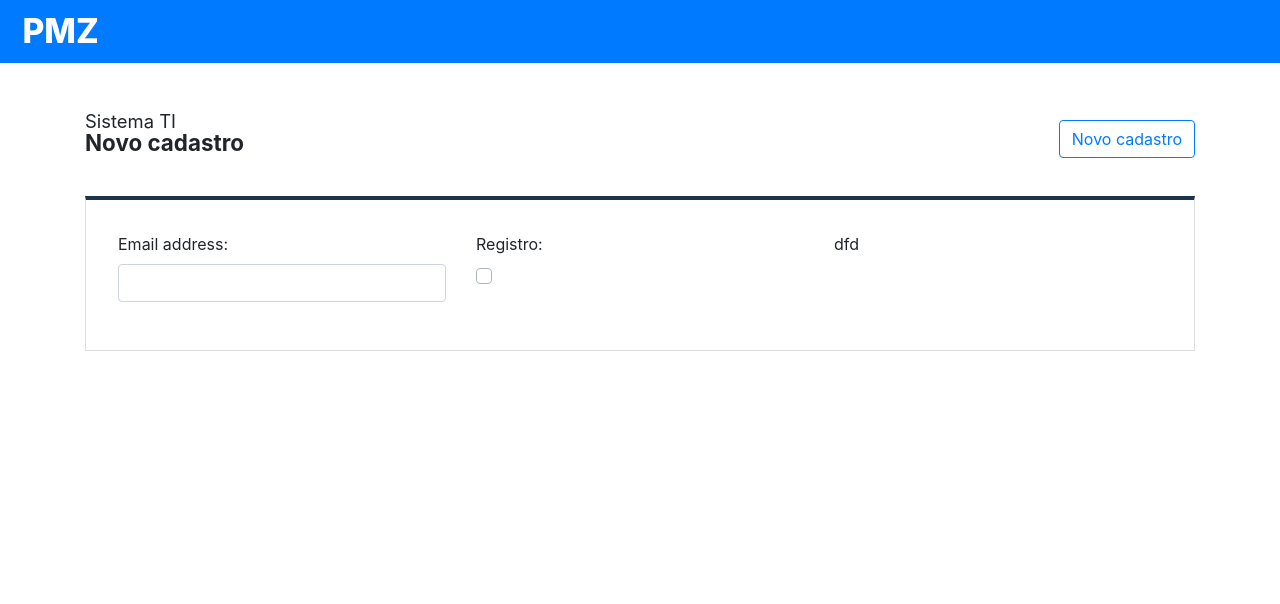
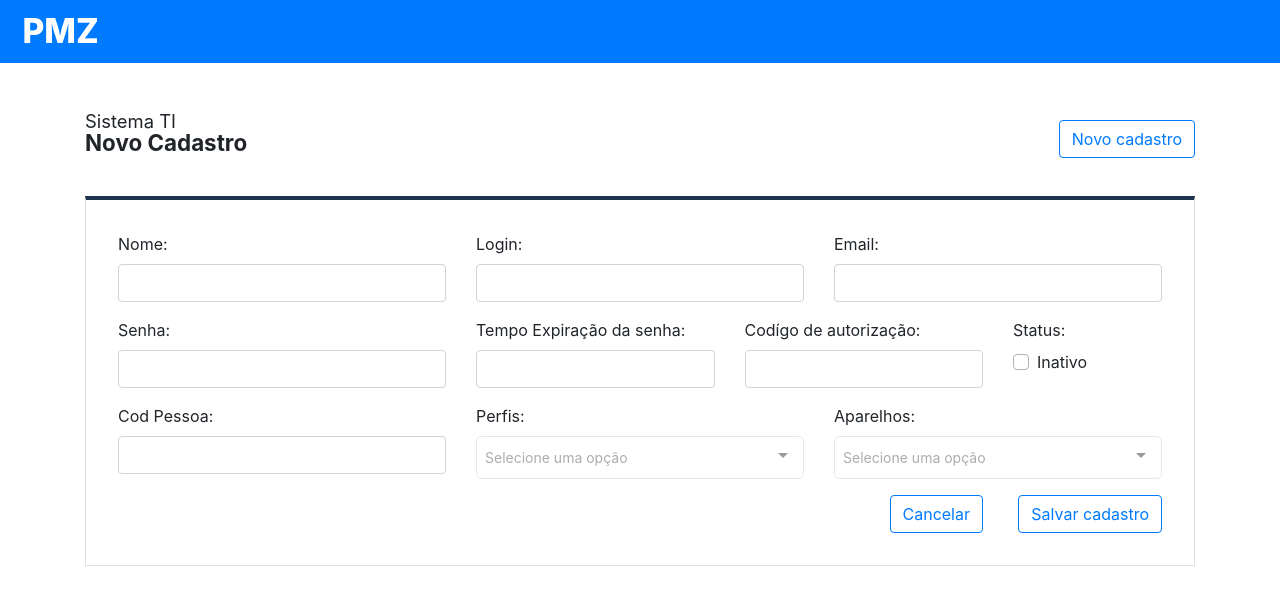
Before and after one commit to rayque/frontend-vue, a Vue app: page /cadastro in a window 1280 px wide. Shown: the top 604 px of the page. Built offline with nearby package versions, Linux system fonts and the light colour scheme; no server answers.

Commit message:
add novas funcoes

```diff
--- a/package.json
+++ b/package.json
@@ -8,11 +8,13 @@
     "lint": "vue-cli-service lint"
   },
   "dependencies": {
+    "@alfsnd/vue-bootstrap-select": "^0.4.4",
     "axios": "^0.19.0",
     "bootstrap": "^4.3.1",
     "bootstrap-vue": "^2.0.0-rc.27",
     "core-js": "^2.6.5",
     "vue": "^2.6.10",
+    "vue-multiselect": "^2.1.6",
     "vue-router": "^3.0.3",
     "vuex": "^3.0.1"
   },
--- a/src/App.vue
+++ b/src/App.vue
@@ -22,3 +22,4 @@
   color: #42b983;
 } */
 </style>
+<style src="vue-multiselect/dist/vue-multiselect.min.css"></style>
--- a/src/main.js
+++ b/src/main.js
@@ -13,12 +13,10 @@ Vue.config.productionTip = false
 Vue.prototype.$http = axios
 Vue.prototype.$urlApi = 'http://api_pmz.local:8080/api/'
 
-
 Vue.use(BootstrapVue);
 
 new Vue({
   router,
   store,
-  BootstrapVue,
   render: h => h(App)
 }).$mount('#app')
--- a/src/templates/SiteTemplate.vue
+++ b/src/templates/SiteTemplate.vue
@@ -1,7 +1,7 @@
 <template>
 <div>
     <b-navbar toggleable="lg" type="dark" variant="primary" style="height: 3.93em">
-        <b-navbar-brand href="#" class="title-brand"  > PMZ </b-navbar-brand>
+        <b-navbar-brand href="/" class="title-brand"  > PMZ </b-navbar-brand>
     </b-navbar>
 
     <b-container>
--- a/src/views/Cadastro.vue
+++ b/src/views/Cadastro.vue
@@ -6,7 +6,7 @@
         <div class="row">
             <div class="col-sm-6">
                 <div class="header-title">Sistema TI</div>
-                <div class="header-sub-title">Novo cadastro</div>
+                <div class="header-sub-title">Novo Cadastro</div>
             </div>
             <div class="col-sm-6" style="margin-top:0.8em;" >
                 <router-link to="/cadastro" class="btn btn-outline-primary float-right"> Novo cadastro </router-link>
@@ -16,37 +16,129 @@
     </template>
 
     <template v-slot:content>
-        <card>
+        <card style="padding:2em">
+          <form action="" id="form-cadastro">
 
-          <div class="row" style="padding: 2rem;">
+          <div class="row">
+            <div class="col-md-4">
+              <div class="form-group">
+                <label for="nome_usuario">Nome:</label>
+                <input type="text" class="form-control" id="nome_usuario" name="nome_usuario">
+              </div>
+            </div>
+
+            <div class="col-md-4">
+              <div class="form-group">
+                <label for="login">Login:</label>
+                <input type="text" class="form-control" id="login" name="login">
+              </div>
+            </div>
+
+            <div class="col-md-4">
+              <div class="form-group">
+                <label for="email">Email:</label>
+                <input type="email" class="form-control" id="email" name="email">
+              </div>
+            </div>
+          </div>
+
+          <div class="row">
 
               <div class="col-md-4">
+                <div class="form-group">
+                  <label for="senha">Senha:</label>
+                  <input type="password" class="form-control" id="senha" name="senha">
+                </div>
+              </div>
 
+              <div class="col-md-3">
                 <div class="form-group">
-                  <label for="email">Email address:</label>
-                  <input type="email" class="form-control" id="email">
+                  <label for="tempo_expiracao_senha">Tempo Expiração da senha:</label>
+                  <input type="number" class="form-control" id="tempo_expiracao_senha" name="tempo_expiracao_senha">
                 </div>
+              </div>
+
+              <div class="col-md-3">
+                <div class="form-group">
+                  <label for="cod_autorizacao">Codígo de autorização:</label>
+                  <input type="text" class="form-control" id="cod_autorizacao" name="cod_autorizacao">
+                </div>
+              </div>
+
+              <div class="col-md-2">
+
+                  <label for="cod_autorizacao">Status:</label>
+                  <b-form-checkbox
+                    id="status_usuario"
+                    v-model="status"
+                    name="status_usuario"
+                    value="Ativo"
+                    unchecked-value="Inativo"
+                  >
+                   <div>{{ status }}</div>
+                  </b-form-checkbox>
 
               </div>
-              <div class="col-md-4">
+          </div>
 
-                  <label for="checkbox-1">Registro:</label>
-                <b-form-checkbox
-                  id="checkbox-1"
-                  v-model="status"
-                  name="checkbox-1"
-                  value="accepted"
-                  unchecked-value="not_accepted"
-                >
-                </b-form-checkbox>
+          <div class="row">
+            <div class="col-md-4">
+              <div class="form-group">
+                <label for="cod_pesssoa">Cod Pessoa:</label>
+                <input type="number" class="form-control" id="cod_pesssoa" name="cod_pessoa">
+              </div>
+            </div>
 
+            <div class="col-md-4">
+              <div class="form-group">
+                <label for="perfis">Perfis:</label>
+                  <multiselect
+                    name="perfis"
+                    label="nome"
+                    track-by="id"
+                    placeholder="Selecione uma opção"
+                    selectLabel="Precione enter para selecionar"
+                    selectedLabel="Selecionado"
+                    deselectLabel="Precione enter para remover"
+                    v-model="selected_perfil"
+                    :multiple="true"
+                    :options="perfis">
+                  </multiselect>
               </div>
-              <div class="col-md-4">
+            </div>
 
-                dfd
+            <div class="col-md-4">
+              <div class="form-group">
+                <label for="aparelhos">Aparelhos:</label>
+
+                  <multiselect
+                    name="aparelhos"
+                     label="codigo_descricao"
+                     track-by="id"
+                     placeholder="Selecione uma opção"
+                     selectLabel="Precione enter para selecionar"
+                     selectedLabel="Selecionado"
+                     deselectLabel="Precione enter para remover"
+                    v-model="selected_aparelho"
+                    :multiple="true"
+                    :options="aparelhos">
+                  </multiselect>
               </div>
+            </div>
+          </div>
 
+          <div class="row">
+            <div class="col-md-8">
+            </div>
+            <div class="col-md-2">
+              <b-button href="/" variant="outline-primary float-right">Cancelar</b-button>
+            </div>
+            <div class="col-md-2">
+              <b-button type="button" @click="store()" variant="outline-primary float-right">Salvar cadastro</b-button>
+            </div>
           </div>
+
+        </form>
         </card>
     </template>
 
@@ -56,41 +148,67 @@
 
 import SiteTemplate from '@/templates/SiteTemplate'
 import Card from '@/components/Card'
+import Multiselect from 'vue-multiselect'
 
 export default {
   name: 'home',
   components: {
     SiteTemplate,
-    Card
+    Card,
+    Multiselect
   },
   data() {
     return {
-        fields: [
-          {
-            key: 'cod_pessoa',
-            label: 'Código',
-          },
-          {
-            key: 'nome_usuario',
-            label: 'Nome',
-          },
-          {
-            key: 'status_usuario',
-            label: 'Registro',
-          },
-          {
-            key: 'acoes',
-            label: 'Ações',
-          },
-        ],
-        itens: [],
+        perfis: [],
+        aparelhos: [],
+        status: 'Inativo',
+        selected_aparelho: null,
+        selected_perfil: null,
       }
   },
   mounted: function() {
+    this.getPerfis()
+    this.getAparelhos()
   },
   methods: {
-    getUsuarios() {
+    getPerfis() {
+      this.$http.get(this.$urlApi+'perfil/listar-perfis')
+      .then(response => {
+        let status = response.data.success || null;
+        if(status) {
+          this.perfis = response.data.data;
+        }
+      })
     },
+    getAparelhos(){
+      this.$http.get(this.$urlApi+'aparelho/listar-aparelhos')
+      .then(response => {
+        let status = response.data.success || null;
+        if(status) {
+          this.aparelhos = response.data.data;
+        }
+      })
+    },
+    store(){
+      let form = document.getElementById('form-cadastro');
+      let formData = new FormData(form);
+
+      console.log(this.selected_perfil);
+
+      formData.append('perfis', this.selected_perfil);
+      // console.log();
+
+      this.$http.post(this.$urlApi+'usuario/store', formData)
+      .then(response => {
+          console.log("store");
+          console.log(response);
+      })
+       .catch(function (error) {
+        // handle error
+        console.log(error);
+      })
+    }
   }
 }
 </script>
+<style src="vue-multiselect/dist/vue-multiselect.min.css"></style>
--- a/src/views/Home.vue
+++ b/src/views/Home.vue
@@ -85,11 +85,12 @@ export default {
           this.itens = response.data.data;
         }
       })
-      .catch(e => {
-      })
+      .catch(function (error) {
+        console.log(error);
+      });
     },
     editar(id) {
-      console.log("editar");
+    console.log("editar");
       console.log(id);
     },
     excluir(id) {
```
Also changed, not shown: src/assets/styles.css (line endings or trailing spaces), 1 other file (tests, documents, lock files or other folders).
